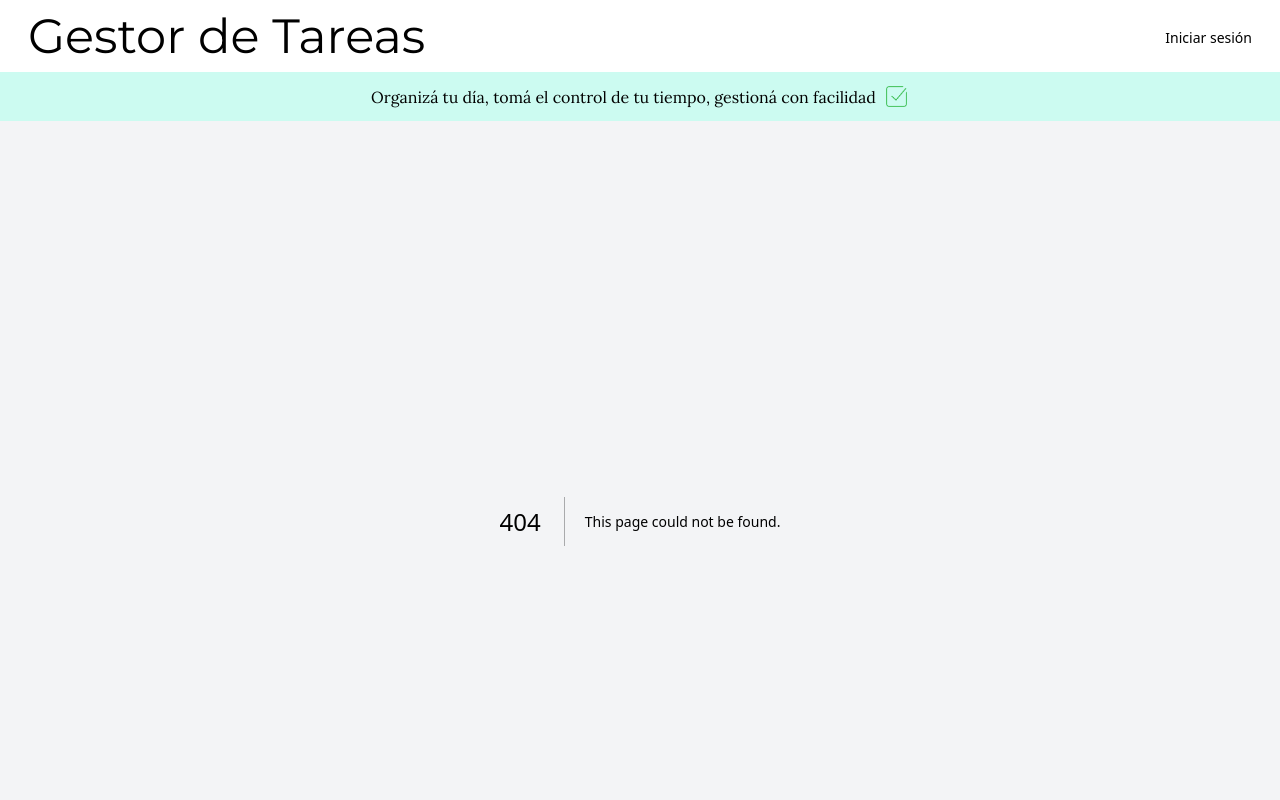
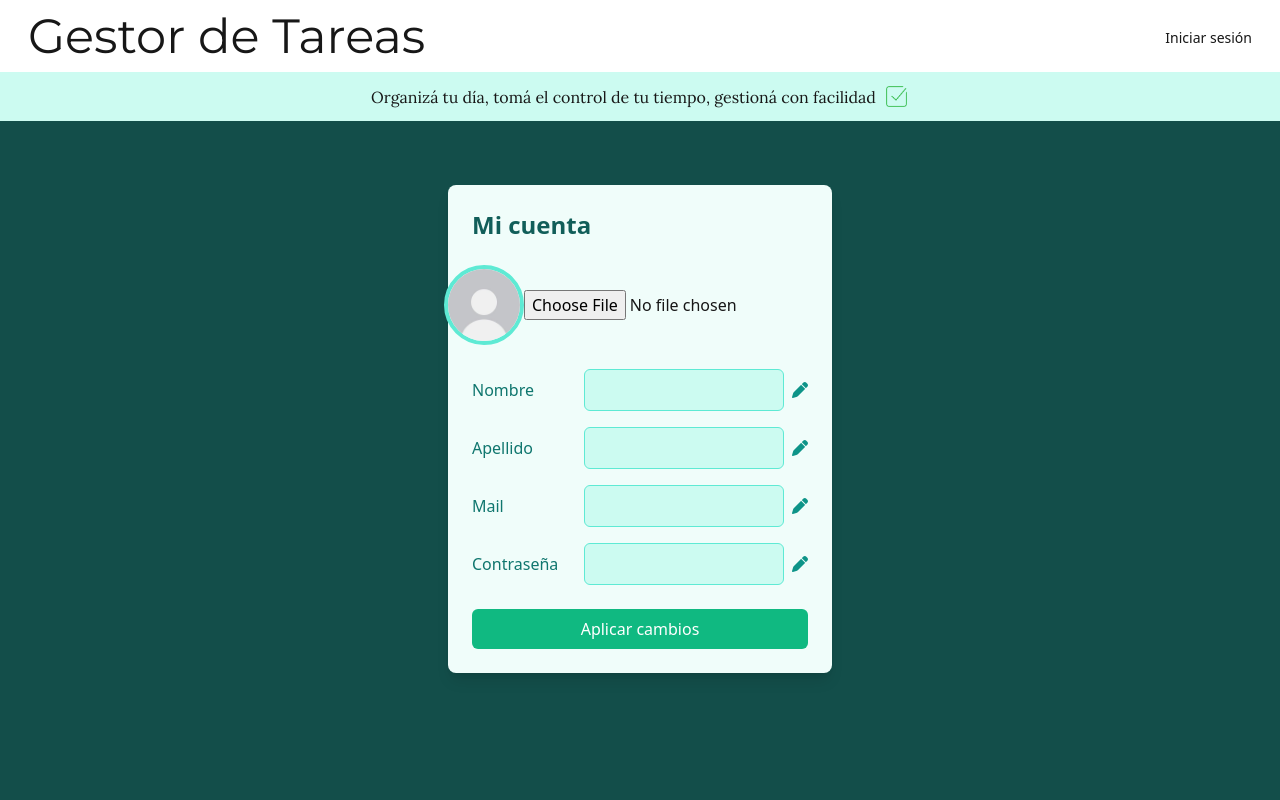
Before and after one commit to brenGiam/gestor-tareas, a Next.js app in the folder frontend/: page /users in a window 1280 px wide. Before the commit this address had no page. Shown: the top 800 px of the page. Built offline with nearby package versions, Linux system fonts and the light colour scheme.

Commit message:
Actualización de frontend: formulario de perfil con imagen, ajustes en header y configuración

```diff
--- /dev/null
+++ b/frontend/app/users/page.jsx
@@ -0,0 +1,194 @@
+"use client";
+
+import { useState, useEffect } from "react";
+import { useRouter } from "next/navigation";
+import Image from "next/image";
+import styles from "@/styles/editProfile.module.css";
+
+export default function Users() {
+    const router = useRouter();
+    const [userData, setUserData] = useState({
+        nombre: "",
+        apellido: "",
+        mail: "",
+        contraseña: "",
+        id: "",
+        foto: null,
+    });
+    const [isEditing, setIsEditing] = useState({
+        nombre: false,
+        apellido: false,
+        mail: false,
+        contraseña: false
+    });
+    const [fotoPreview, setFotoPreview] = useState(null); // Para la previsualización
+    const [fotoBase64, setFotoBase64] = useState(null); // Para enviar al backend
+    const [error, setError] = useState(null);
+    const [successMessage, setSuccessMessage] = useState(null);
+
+    useEffect(() => {
+        const storedUser = localStorage.getItem("usuario");
+        if (storedUser) {
+            const user = JSON.parse(storedUser);
+            setUserData({
+                nombre: user.nombre,
+                apellido: user.apellido,
+                mail: user.mail,
+                contraseña: "",
+                foto: user.foto,
+                id: user.id
+            });
+            setFotoPreview(user.foto);
+        }
+    }, []);
+
+    const handleImageChange = (e) => {
+        const file = e.target.files[0];
+        if (file) {
+            const reader = new FileReader();
+            reader.onloadend = () => {
+                setFotoPreview(reader.result);
+                setFotoBase64(reader.result);
+            };
+            reader.readAsDataURL(file);
+        }
+    };
+
+    function handleInputChange(field, value) {
+        setUserData((prevData) => ({
+            ...prevData,
+            [field]: value,
+        }));
+    }
+
+    function handleEditToggle(field) {
+        setIsEditing((prev) => ({
+            ...prev,
+            [field]: !prev[field],
+        }));
+    }
+
+    const handleSave = async () => {
+        const storedUser = JSON.parse(localStorage.getItem("usuario"));
+        const token = localStorage.getItem("token");
+
+        if (!token) {
+            setError("No hay sesión activa. Por favor, inicia sesión nuevamente.");
+            return;
+        }
+
+        const updatedUser = {
+            nombre: userData.nombre,
+            apellido: userData.apellido,
+            mail: userData.mail,
+            ...(userData.contraseña ? { contraseña: userData.contraseña } : {}),
+            ...(fotoBase64 ? { foto: fotoBase64 } : {})
+        };
+
+        setError(null);
+        setSuccessMessage(null);
+
+        try {
+            const res = await fetch(`http://localhost:4000/api/users/${storedUser.id}`, {
+                method: "PUT",
+                headers: {
+                    "Content-Type": "application/json",
+                    Authorization: `Bearer ${token}`,
+                },
+                body: JSON.stringify(updatedUser),
+            });
+
+            const data = await res.json();
+
+            if (res.ok) {
+                const updatedUserData = {
+                    ...storedUser,
+                    ...data.updatedUser,
+                    id: storedUser.id
+                };
+
+                localStorage.setItem("usuario", JSON.stringify(updatedUserData));
+                setUserData(prev => ({
+                    ...prev,
+                    ...data.updatedUser,
+                    contraseña: ""
+                }));
+
+                if (data.updatedUser.foto) {
+                    setFotoPreview(data.updatedUser.foto);
+                }
+
+                setSuccessMessage("Perfil actualizado con éxito!");
+
+                setIsEditing({
+                    nombre: false,
+                    apellido: false,
+                    mail: false,
+                    contraseña: false
+                });
+            } else {
+                console.error("Error al actualizar:", data);
+                setError(data.message || "Hubo un error al actualizar el perfil.");
+                if (res.status === 401) {
+                    setError("Sesión expirada. Por favor, inicia sesión nuevamente.");
+                    router.push('/');
+                }
+            }
+        } catch (err) {
+            console.error("Error en la petición:", err);
+            setError("Ocurrió un error al comunicarse con el servidor.");
+        }
+    };
+
+    return (
+        <div className={styles.mainBox}>
+            <div className={styles.box}>
+                <h1 className={styles.title}>Mi cuenta</h1>
+                <div className={styles.imageBox}>
+                    <Image
+                        src={fotoPreview || "/defaultUser.jpg"}
+                        width={80}
+                        height={80}
+                        alt="Foto de perfil"
+                        className={styles.image}
+                    />
+                    <input
+                        type="file"
+                        accept="image/*"
+                        onChange={handleImageChange}
+                        className={styles.fileInput}
+                    />
+                </div>
+                <div className={styles.formBox}>
+                    {["nombre", "apellido", "mail", "contraseña"].map((field) => (
+                        <div key={field} className={styles.map}>
+                            <label className={styles.label}>{field}</label>
+                            <div className={styles.inputBox}>
+                                <input
+                                    type={field === "contraseña" ? "password" : "text"}
+                                    value={userData[field]}
+                                    onChange={(e) => handleInputChange(field, e.target.value)}
+                                    disabled={!isEditing[field]}
+                                    className={`${styles.input} ${isEditing[field] ? styles.inputEditing : styles.inputDisabled}`}
+                                />
+                                <button
+                                    onClick={() => handleEditToggle(field)}
+                                    className={styles.buttonEdit}
+                                >
+                                    <i className="fas fa-pen"></i>
+                                </button>
+                            </div>
+                        </div>
+                    ))}
+                </div>
+                {error && <p className={styles.error}>{error}</p>}
+                {successMessage && <p className={styles.success}>{successMessage}</p>}
+                <div className="mt-6">
+                    <button onClick={handleSave} className={styles.button}>
+                        Aplicar cambios
+                    </button>
+                </div>
+            </div>
+        </div>
+    );
+}
--- a/frontend/components/Header.jsx
+++ b/frontend/components/Header.jsx
@@ -2,11 +2,13 @@
 
 import { useEffect, useState, useRef } from "react";
 import { lora, montserrat } from "@/styles/fonts";
+import { useRouter } from "next/navigation";
 import Image from "next/image";
 import Link from "next/link";
 import styles from "@/styles/header.module.css";
 
 export default function Header() {
+    const router = useRouter();
     const [usuario, setUsuario] = useState(null);
     const [dropdownOpen, setDropdownOpen] = useState(false);
     const dropdownRef = useRef(null);
@@ -69,7 +71,7 @@ export default function Header() {
                                 <div className={styles.dropdown}>
                                     <button
                                         className={styles.dropdownItem}
-                                        onClick={() => alert("Editar perfil")}
+                                        onClick={() => router.push("/users")}
                                     >
                                         Editar perfil
                                     </button>
--- a/frontend/next.config.mjs
+++ b/frontend/next.config.mjs
@@ -1,4 +1,13 @@
 /** @type {import('next').NextConfig} */
-const nextConfig = {};
+const nextConfig = {
+    images: {
+        remotePatterns: [
+            {
+                protocol: 'https',
+                hostname: 'res.cloudinary.com',
+            },
+        ],
+    },
+};
 
 export default nextConfig;
--- /dev/null
+++ b/frontend/styles/editProfile.module.css
@@ -0,0 +1,55 @@
+.mainBox {
+    @apply bg-teal-900 min-h-screen flex justify-center items-start pt-8;
+  }
+
+  .box {
+    @apply bg-teal-50 p-6 rounded-lg shadow-lg w-96 mt-8;
+  }
+
+  .title {
+    @apply text-2xl font-semibold text-teal-800 mb-6;
+  }
+
+  .imageBox {
+    @apply flex items-center justify-center mb-6;
+  }
+
+  .image {
+    @apply rounded-full border-4 border-teal-300 cursor-pointer;
+  }
+
+  .formBox {
+    @apply space-y-4;
+  }
+
+  .map {
+    @apply flex items-center justify-between;
+  }
+
+  .label {
+    @apply text-teal-700 capitalize;
+  }
+
+  .inputBox {
+    @apply flex items-center gap-2 w-2/3;
+  }
+
+  .input {
+    @apply w-full border rounded-md p-2 text-teal-800;
+  }
+
+  .inputEditing {
+    @apply border-teal-600 bg-white;
+  }
+
+  .inputDisabled {
+    @apply border-teal-300 bg-teal-100;
+  }
+
+  .buttonEdit {
+    @apply text-teal-600 hover:text-teal-800;
+  }
+
+  .button {
+    @apply w-full bg-emerald-500 text-white py-2 rounded-md hover:bg-emerald-700 hover:scale-105 transition-transform;
+  }
```
